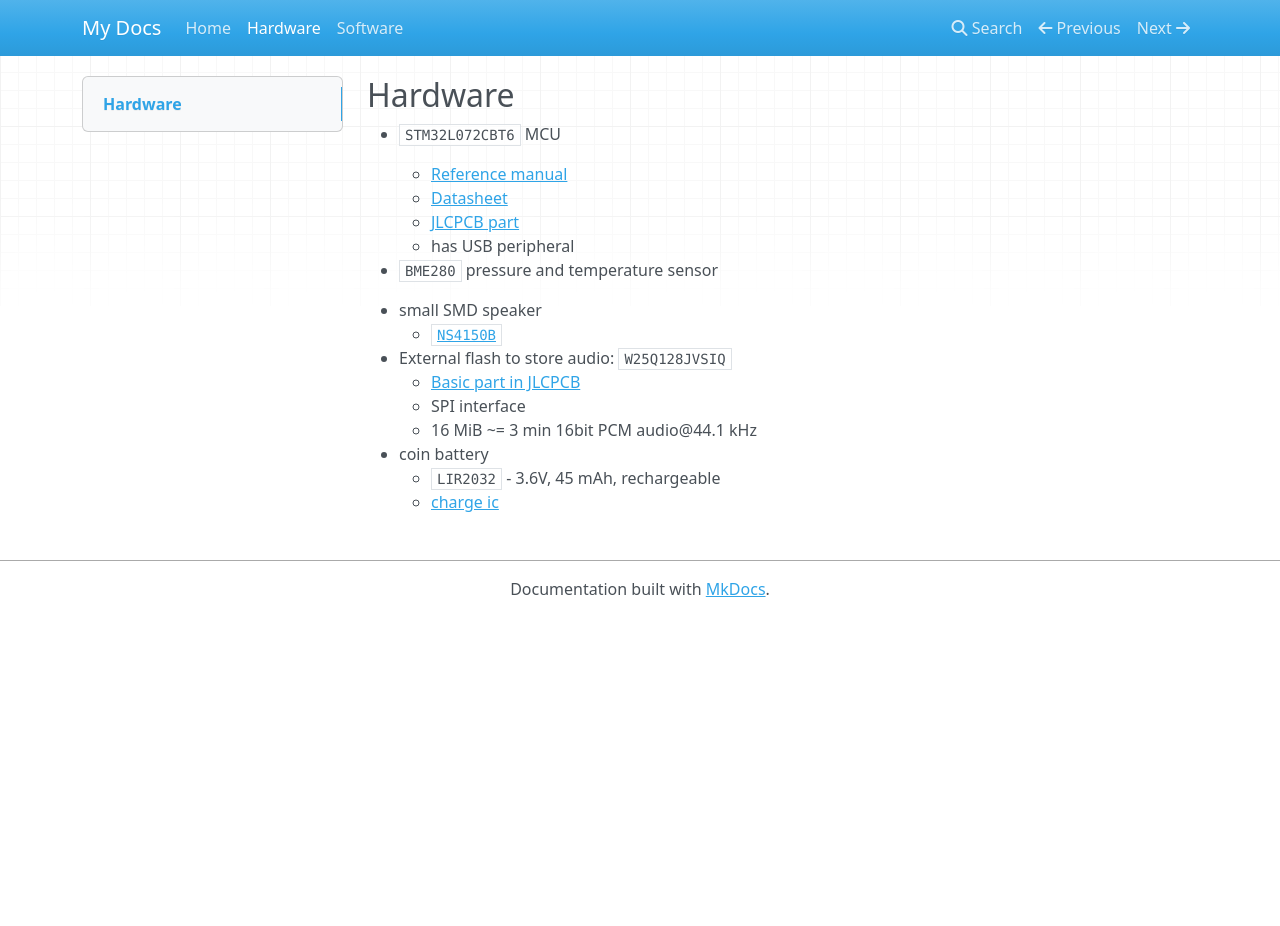
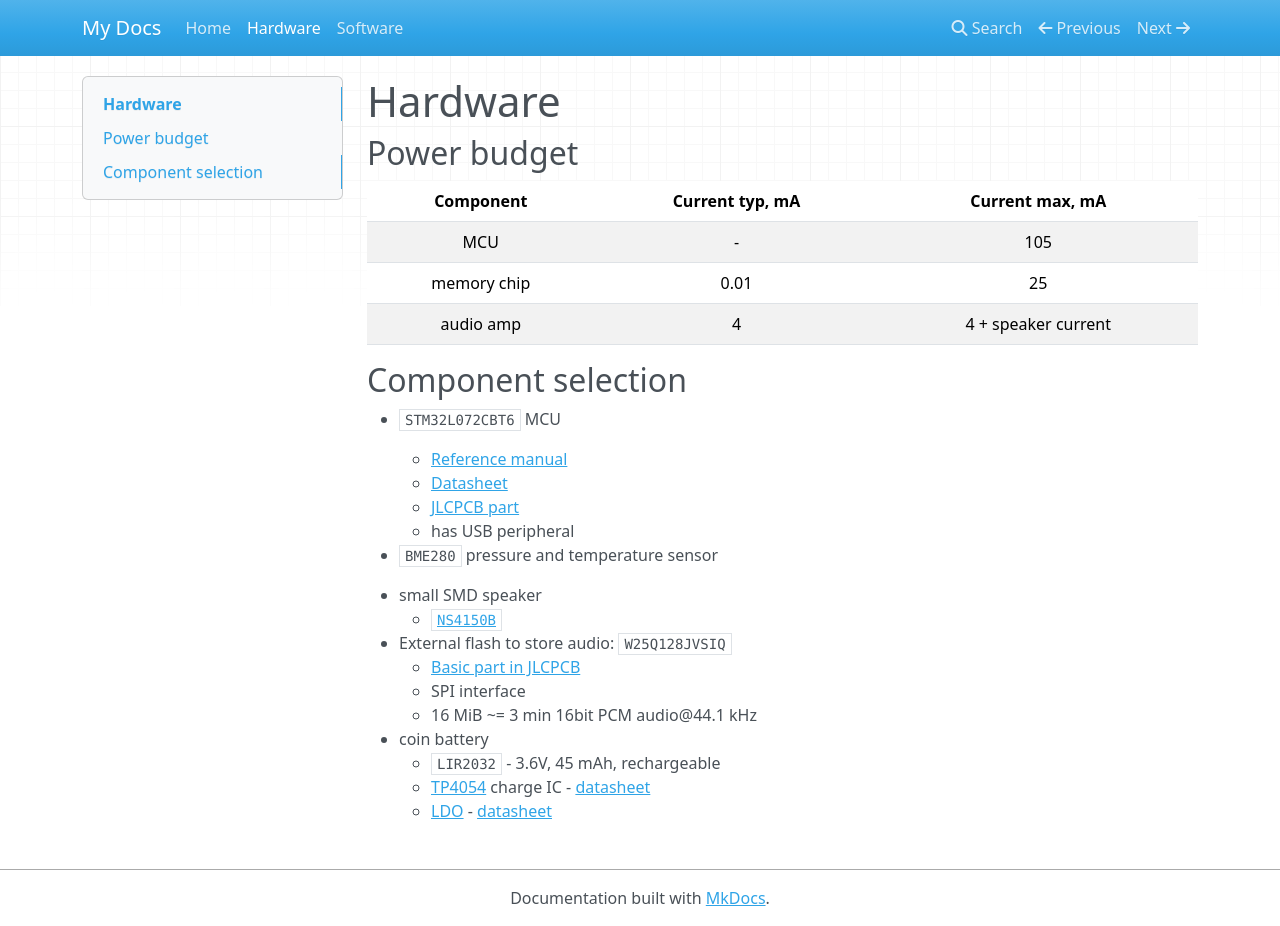
Before and after one commit to vasilNnikolov/vario, an MkDocs documentation site: the page built from docs/hw.md, in a window 1280 px wide and 926 px high. Built offline with MkDocs 1.6.1, drawn with Linux system fonts in a browser that asks for light colours; nearby versions of some CDN libraries.

Commit message:
add power supply

```diff
--- a/docs/hw.md
+++ b/docs/hw.md
@@ -1,4 +1,14 @@
-## Hardware
+# Hardware
+
+## Power budget
+
+| Component | Current typ, mA | Current max, mA |
+|:---:|:---:|:---:|
+| MCU | - | 105 |
+| memory chip | 0.01 | 25 |
+| audio amp | 4 | 4 + speaker current |
+
+## Component selection
 
 - `STM32L072CBT6` MCU
     - [Reference manual](stm32l0x2_reference_manual.pdf)
@@ -15,4 +25,5 @@
     - 16 MiB ~= 3 min 16bit PCM audio@44.1 kHz
 - coin battery
     - `LIR2032` - 3.6V, 45 mAh, rechargeable
-    - [charge ic](https://jlcpcb.com/partdetail/Goodwork-TP4054/C21713960)
+    - [TP4054](https://jlcpcb.com/partdetail/Goodwork-TP4054/C21713960) charge IC - [datasheet](tp4054.pdf)
+    - [LDO](https://jlcpcb.com/partdetail/TorexSemicon-XC6206P332MRG/C5446) - [datasheet](./ldo_datasheet.pdf)
--- a/mkdocs.yml
+++ b/mkdocs.yml
@@ -3,3 +3,6 @@ nav:
   - Home: "index.md"
   - Hardware: "hw.md"
   - Software: "sw.md"
+
+markdown_extensions:
+  - tables
```
Also changed, not shown: 6 other files.
